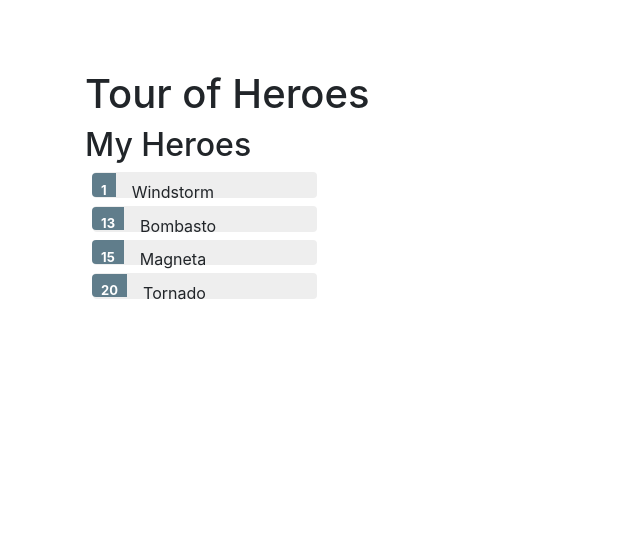
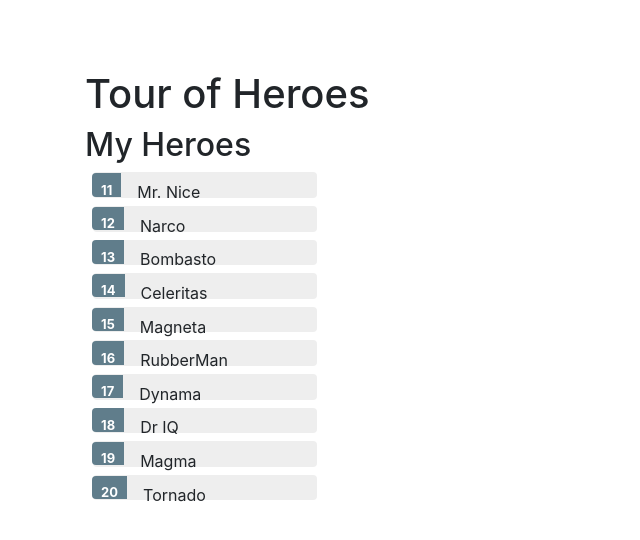
Before and after one commit to KenaDess/Heroes, an Angular app: page / in a window 1280 px wide. Shown: the top 540 px of the page, without its empty margins (0-640 px from the left). Built offline with nearby package versions, Linux system fonts and the light colour scheme.

Commit message:
feat(HeroService): add a HeroService with a constant heroes list

```diff
--- a/src/app/app.component.ts
+++ b/src/app/app.component.ts
@@ -1,5 +1,7 @@
 import { Component } from '@angular/core';
 import {Hero} from './hero';
+import { HeroService } from './hero.service';
+
 
 @Component({
   selector: 'my-app',
@@ -11,15 +13,11 @@ export class AppComponent {
   hero : Hero;
   heroes : Hero[];
   selectedHero : Hero;
+  heroService = new HeroService();
 
   constructor() {
     this.title = 'Tour of Heroes';
-    this.heroes = [
-      new Hero(1, 'Windstorm'),
-      new Hero(13, 'Bombasto'),
-      new Hero(15, 'Magneta'),
-      new Hero(20, 'Tornado')
-    ];
+    this.heroes = this.heroService.getHeroes();
     this.hero = this.heroes[0];
   }
 
--- /dev/null
+++ b/src/app/hero.service.ts
@@ -0,0 +1,12 @@
+import { Injectable } from '@angular/core';
+import {Hero} from './hero';
+import {HEROES} from './mock-heroes';
+
+@Injectable()
+export class HeroService {
+
+  getHeroes(): Hero[] {
+    return HEROES;
+  }
+
+}
--- /dev/null
+++ b/src/app/mock-heroes.ts
@@ -0,0 +1,14 @@
+import {Hero} from './hero';
+
+export const HEROES: Hero[] = [
+  {id: 11, name: 'Mr. Nice'},
+  {id: 12, name: 'Narco'},
+  {id: 13, name: 'Bombasto'},
+  {id: 14, name: 'Celeritas'},
+  {id: 15, name: 'Magneta'},
+  {id: 16, name: 'RubberMan'},
+  {id: 17, name: 'Dynama'},
+  {id: 18, name: 'Dr IQ'},
+  {id: 19, name: 'Magma'},
+  {id: 20, name: 'Tornado'}
+];
```
